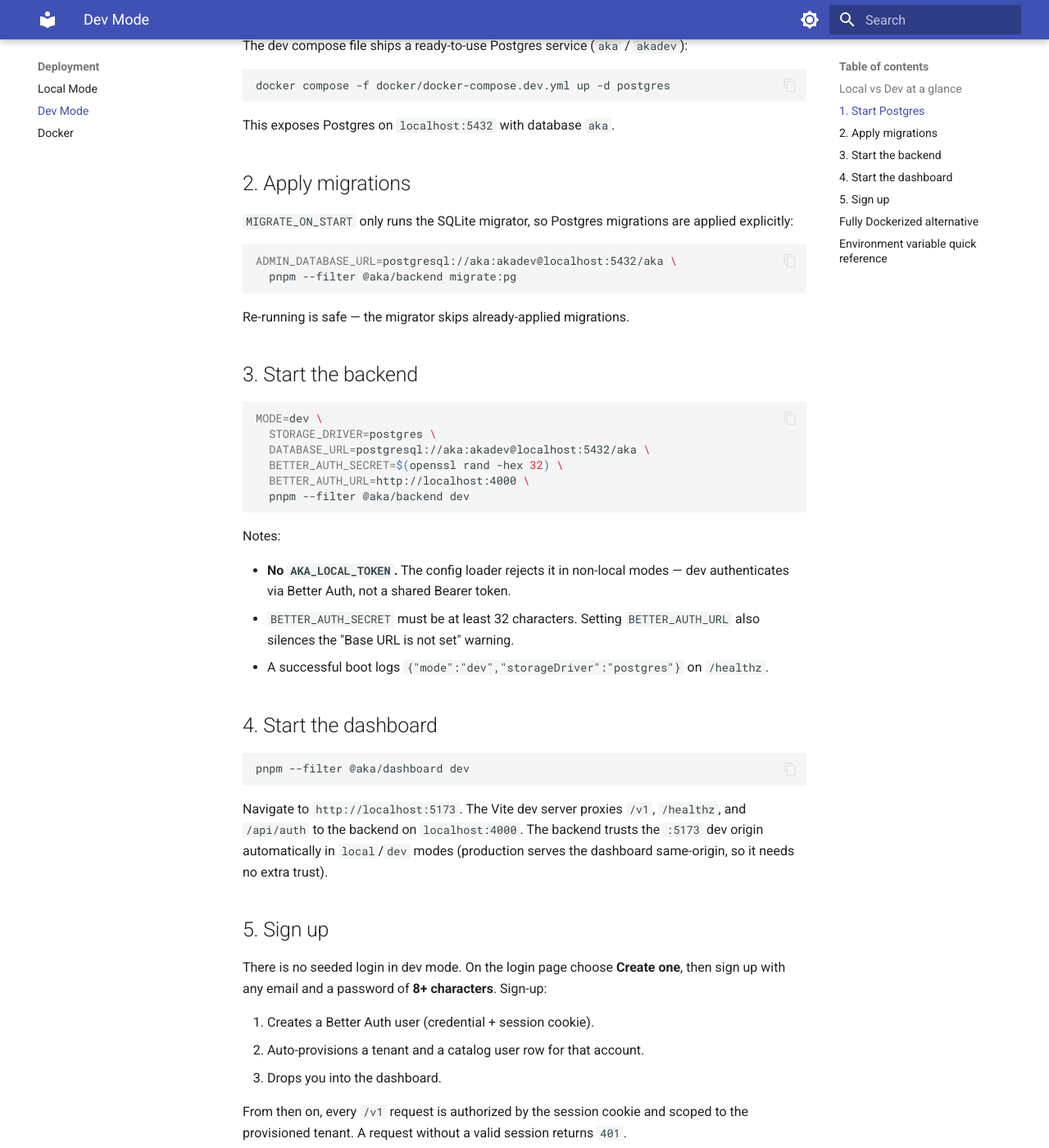
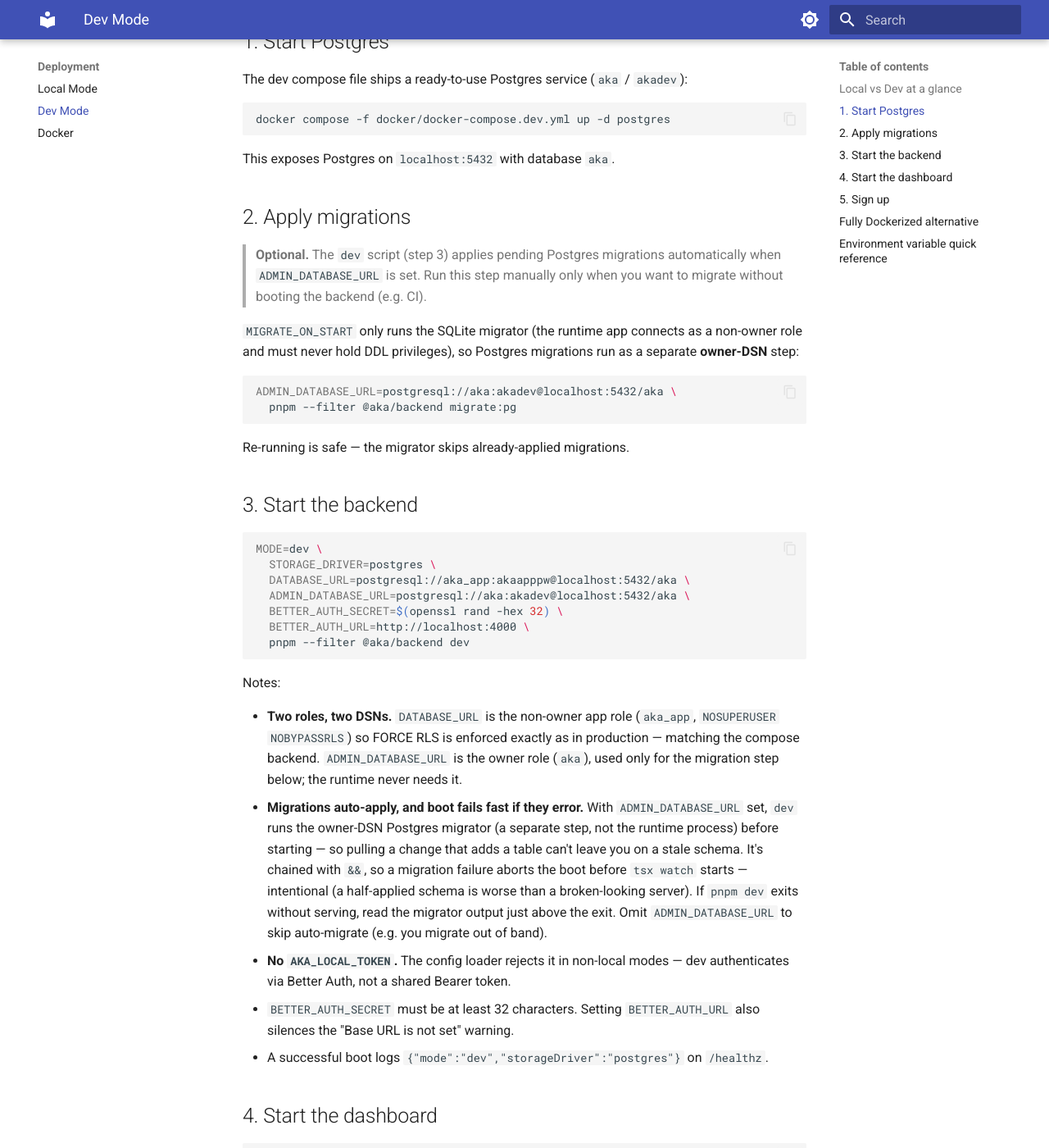
Before and after one commit to akasecurity/ai-tc-docs, an MkDocs documentation site: the page built from docs/deployment/dev.md, in a window 1280 px wide and 1400 px high, scrolled down 897 px. Shown: the whole window at 82% size. Built offline with MkDocs 1.6.1 and Material for MkDocs 9.7.7, drawn with Linux system fonts in a browser that asks for light colours; some of the changed text lies outside the part shown.

Commit message:
feat(backend): auto-apply Postgres migrations in dev mode (#108)
* feat(backend): auto-apply Postgres migrations in dev when ADMIN_DATABASE_URL is set

* docs(dev): runtime DATABASE_URL uses non-owner app role; owner reserved for migrations

* docs(dev): note dev boot fails fast on migration error

````diff
--- a/docs/deployment/dev.md
+++ b/docs/deployment/dev.md
@@ -13,14 +13,14 @@ that production (`hosted` / `self-hosted`) uses.
 
 ## Local vs Dev at a glance
 
-| Aspect               | Local mode                       | Dev mode                                 |
-| -------------------- | -------------------------------- | ---------------------------------------- |
-| Storage              | SQLite                           | Postgres                                 |
-| API auth (`/v1`)     | Bearer `AKA_LOCAL_TOKEN`         | Better Auth **session**                  |
-| Identity             | Seeded stub tenant/user          | Real sign-up + auto-provisioned tenant   |
-| `AKA_LOCAL_TOKEN`    | Required (16+ chars)             | **Must NOT be set** (rejected by config) |
-| `BETTER_AUTH_SECRET` | Optional                         | **Required** (32+ chars)                 |
-| Migrations on boot   | `MIGRATE_ON_START=true` (SQLite) | Run manually (`migrate:pg`)              |
+| Aspect               | Local mode                       | Dev mode                                        |
+| -------------------- | -------------------------------- | ----------------------------------------------- |
+| Storage              | SQLite                           | Postgres                                        |
+| API auth (`/v1`)     | Bearer `AKA_LOCAL_TOKEN`         | Better Auth **session**                         |
+| Identity             | Seeded stub tenant/user          | Real sign-up + auto-provisioned tenant          |
+| `AKA_LOCAL_TOKEN`    | Required (16+ chars)             | **Must NOT be set** (rejected by config)        |
+| `BETTER_AUTH_SECRET` | Optional                         | **Required** (32+ chars)                        |
+| Migrations on boot   | `MIGRATE_ON_START=true` (SQLite) | Auto-run by `dev` when `ADMIN_DATABASE_URL` set |
 
 ## 1. Start Postgres
 
@@ -34,8 +34,13 @@ This exposes Postgres on `localhost:5432` with database `aka`.
 
 ## 2. Apply migrations
 
-`MIGRATE_ON_START` only runs the SQLite migrator, so Postgres migrations are
-applied explicitly:
+> **Optional.** The `dev` script (step 3) applies pending Postgres migrations
+> automatically when `ADMIN_DATABASE_URL` is set. Run this step manually only
+> when you want to migrate without booting the backend (e.g. CI).
+
+`MIGRATE_ON_START` only runs the SQLite migrator (the runtime app connects as a
+non-owner role and must never hold DDL privileges), so Postgres migrations run
+as a separate **owner-DSN** step:
 
 ```bash
 ADMIN_DATABASE_URL=postgresql://aka:akadev@localhost:5432/aka \
@@ -49,7 +54,8 @@ Re-running is safe — the migrator skips already-applied migrations.
 ```bash
 MODE=dev \
   STORAGE_DRIVER=postgres \
-  DATABASE_URL=postgresql://aka:akadev@localhost:5432/aka \
+  DATABASE_URL=postgresql://aka_app:akaapppw@localhost:5432/aka \
+  ADMIN_DATABASE_URL=postgresql://aka:akadev@localhost:5432/aka \
   BETTER_AUTH_SECRET=$(openssl rand -hex 32) \
   BETTER_AUTH_URL=http://localhost:4000 \
   pnpm --filter @aka/backend dev
@@ -57,6 +63,19 @@ MODE=dev \
 
 Notes:
 
+- **Two roles, two DSNs.** `DATABASE_URL` is the non-owner app role
+  (`aka_app`, `NOSUPERUSER NOBYPASSRLS`) so FORCE RLS is enforced exactly as in
+  production — matching the compose backend. `ADMIN_DATABASE_URL` is the owner
+  role (`aka`), used only for the migration step below; the runtime never needs
+  it.
+- **Migrations auto-apply, and boot fails fast if they error.** With
+  `ADMIN_DATABASE_URL` set, `dev` runs the owner-DSN Postgres migrator (a
+  separate step, not the runtime process) before starting — so pulling a change
+  that adds a table can't leave you on a stale schema. It's chained with `&&`, so
+  a migration failure aborts the boot before `tsx watch` starts — intentional (a
+  half-applied schema is worse than a broken-looking server). If `pnpm dev` exits
+  without serving, read the migrator output just above the exit. Omit
+  `ADMIN_DATABASE_URL` to skip auto-migrate (e.g. you migrate out of band).
 - **No `AKA_LOCAL_TOKEN`.** The config loader rejects it in non-local modes — dev
   authenticates via Better Auth, not a shared Bearer token.
 - `BETTER_AUTH_SECRET` must be at least 32 characters. Setting `BETTER_AUTH_URL`
@@ -101,8 +120,8 @@ docker compose -f docker/docker-compose.dev.yml up
 ```bash
 MODE=dev                              # Required: enables the Better Auth session path
 STORAGE_DRIVER=postgres               # Required: dev mode is Postgres-only
-DATABASE_URL=postgres://…/aka         # Required: runtime (app) connection
-ADMIN_DATABASE_URL=postgres://…/aka   # Migrations (owner role)
+DATABASE_URL=postgres://aka_app:…/aka # Required: runtime — non-owner app role (RLS enforced)
+ADMIN_DATABASE_URL=postgres://aka:…/aka # Migrations only — owner role
 BETTER_AUTH_SECRET=<32+ chars>        # Required: signs sessions
 BETTER_AUTH_URL=http://localhost:4000 # Recommended: base URL for callbacks
 PORT=4000                             # HTTP port (default: 4000)
````
